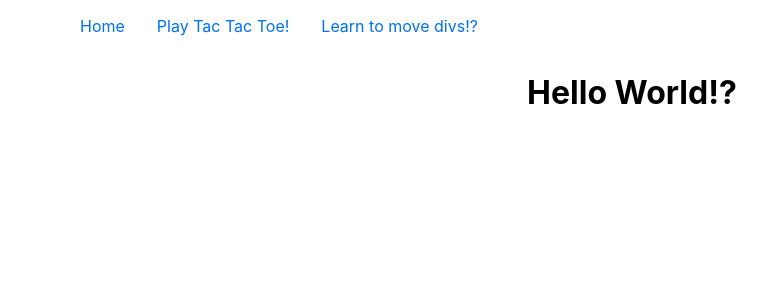
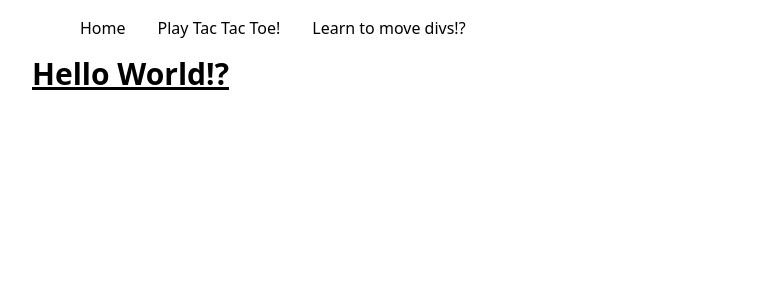
Before and after one commit to amirkour/reacting-next, a Next.js app: page / in a window 1280 px wide. Shown: the top 300 px of the page, without its empty margins (8-775 px from the left). Built offline with nearby package versions, Linux system fonts and the light colour scheme.

Commit message:
adding tailwind

```diff
--- a/package.json
+++ b/package.json
@@ -17,8 +17,11 @@
     "@types/node": "17.0.25",
     "@types/react": "18.0.6",
     "@types/react-dom": "18.0.2",
+    "autoprefixer": "^10.4.5",
     "eslint": "8.14.0",
     "eslint-config-next": "12.1.5",
+    "postcss": "^8.4.12",
+    "tailwindcss": "^3.0.24",
     "typescript": "4.6.3"
   }
 }
--- a/pages/index.tsx
+++ b/pages/index.tsx
@@ -1,12 +1,9 @@
 import type { NextPage } from "next";
-import Head from "next/head";
-import Image from "next/image";
-import Link from "next/link";
 
 const Home: NextPage = () => {
   return (
     <>
-      <h1 style={{ textAlign: "center" }}>Hello World!?</h1>
+      <h1 className="text-3xl font-bold underline">Hello World!?</h1>
     </>
   );
 };
--- /dev/null
+++ b/postcss.config.js
@@ -0,0 +1,6 @@
+module.exports = {
+  plugins: {
+    tailwindcss: {},
+    autoprefixer: {},
+  },
+}
--- a/styles/globals.css
+++ b/styles/globals.css
@@ -1,11 +1,7 @@
-html,
-body {
-  padding: 0;
-  margin: 0;
-  font-family: -apple-system, BlinkMacSystemFont, Segoe UI, Roboto, Oxygen,
-    Ubuntu, Cantarell, Fira Sans, Droid Sans, Helvetica Neue, sans-serif;
-}
-
+@tailwind base;
+@tailwind components;
+@tailwind utilities;
+/*
 a {
   color: #0070f3;
   text-decoration: none;
@@ -22,4 +18,4 @@
 
 * {
   box-sizing: border-box;
-}
+} */
--- /dev/null
+++ b/tailwind.config.js
@@ -0,0 +1,10 @@
+module.exports = {
+  content: [
+    "./pages/**/*.{js,ts,jsx,tsx}",
+    "./components/**/*.{js,ts,jsx,tsx}",
+  ],
+  theme: {
+    extend: {},
+  },
+  plugins: [],
+}
```
Also changed, not shown: 2 other files (tests, documents, lock files or other folders).
